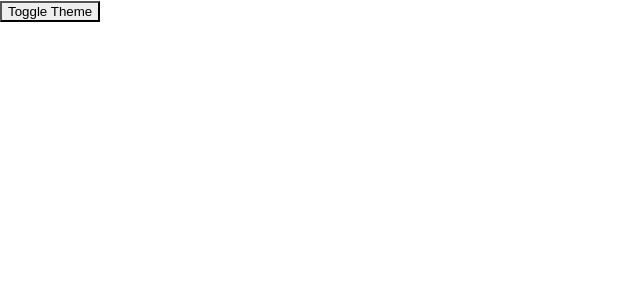
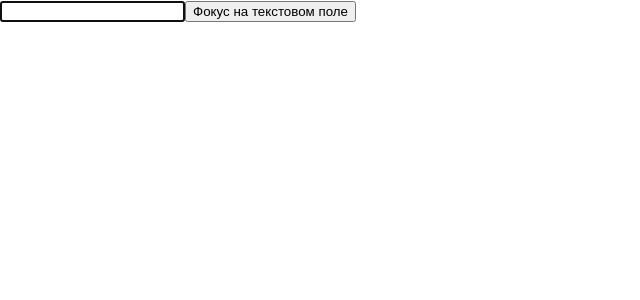
Before and after one commit to PeteDekterev/StudingReact, a React (Create React App) app: page / in a window 1280 px wide. Shown: the top 300 px of the page, without its empty margins (0-640 px from the left). Built offline with nearby package versions, Linux system fonts and the light colour scheme.

Commit message:
add Refs

```diff
--- /dev/null
+++ b/src/advancedComponents/Refs/RefForClass.js
@@ -0,0 +1,21 @@
+import React from 'react';
+import CustomTextInput from './RefForDOM';
+
+class AutoFocusTextInput extends React.Component {
+  constructor(props) {
+    super(props);
+    this.textInput = React.createRef();
+  }
+
+  componentDidMount() {
+    this.textInput.current.focusTextInput();
+  }
+
+  render() {
+    return (
+      <CustomTextInput ref={this.textInput} />
+    );
+  }
+}
+
+export default AutoFocusTextInput;
--- /dev/null
+++ b/src/advancedComponents/Refs/RefForDOM.js
@@ -0,0 +1,35 @@
+import React from 'react';
+
+class CustomTextInput extends React.Component {
+  constructor(props) {
+    super(props);
+    // создадим реф в поле `textInput` для хранения DOM-элемента
+    this.textInput = React.createRef();
+    this.focusTextInput = this.focusTextInput.bind(this);
+  }
+
+  focusTextInput() {
+    // Установим фокус на текстовое поле с помощью чистого DOM API
+    // Примечание: обращаемся к "current", чтобы получить DOM-узел
+    this.textInput.current.focus();
+  }
+
+  render() {
+    // описываем, что мы хотим связать реф <input>
+    // с `textInput` созданным в конструкторе
+    return (
+      <div>
+        <input
+          type="text"
+          ref={this.textInput} />
+        <input
+          type="button"
+          value="Фокус на текстовом поле"
+          onClick={this.focusTextInput}
+        />
+      </div>
+    );
+  }
+}
+
+export default CustomTextInput;
--- a/src/index.js
+++ b/src/index.js
@@ -15,7 +15,9 @@ import './index.css';
 // import FilterableProductTable from "./components/FilterableProductTable";
 // import Table from "./advancedComponents/Fragments/Table";
 // import App from "./advancedComponents/CodeSplitting/App";
-import App from "./advancedComponents/Context/App";
+// import App from "./advancedComponents/Context/App";
+// import CustomTextInput from "./advancedComponents/Refs/RefForDOM";
+import AutoFocusTextInput from "./advancedComponents/Refs/RefForClass";
 import * as serviceWorker from './serviceWorker';
 
 // const numbers = [1, 2, 3, 4, 5];
@@ -44,7 +46,9 @@ ReactDOM.render(
     {/*<SignUpDialog/>*/}
     {/*<FilterableProductTable products={PRODUCTS} />*/}
     {/*<Table/>*/}
-    <App/>
+    {/*<App/>*/}
+    {/*<CustomTextInput/>*/}
+    <AutoFocusTextInput/>
   </div>,
   document.getElementById('root')
 );
```
